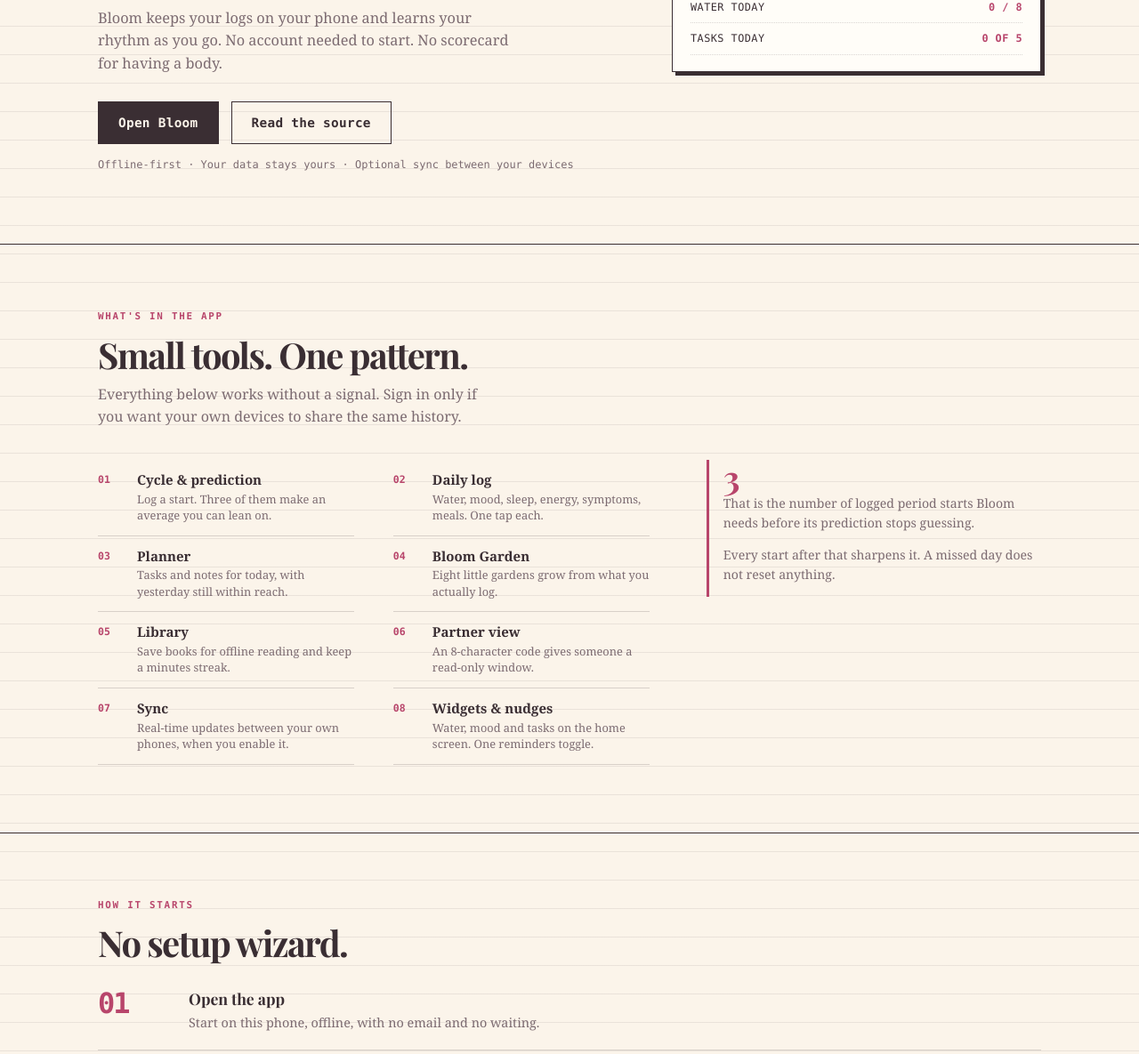
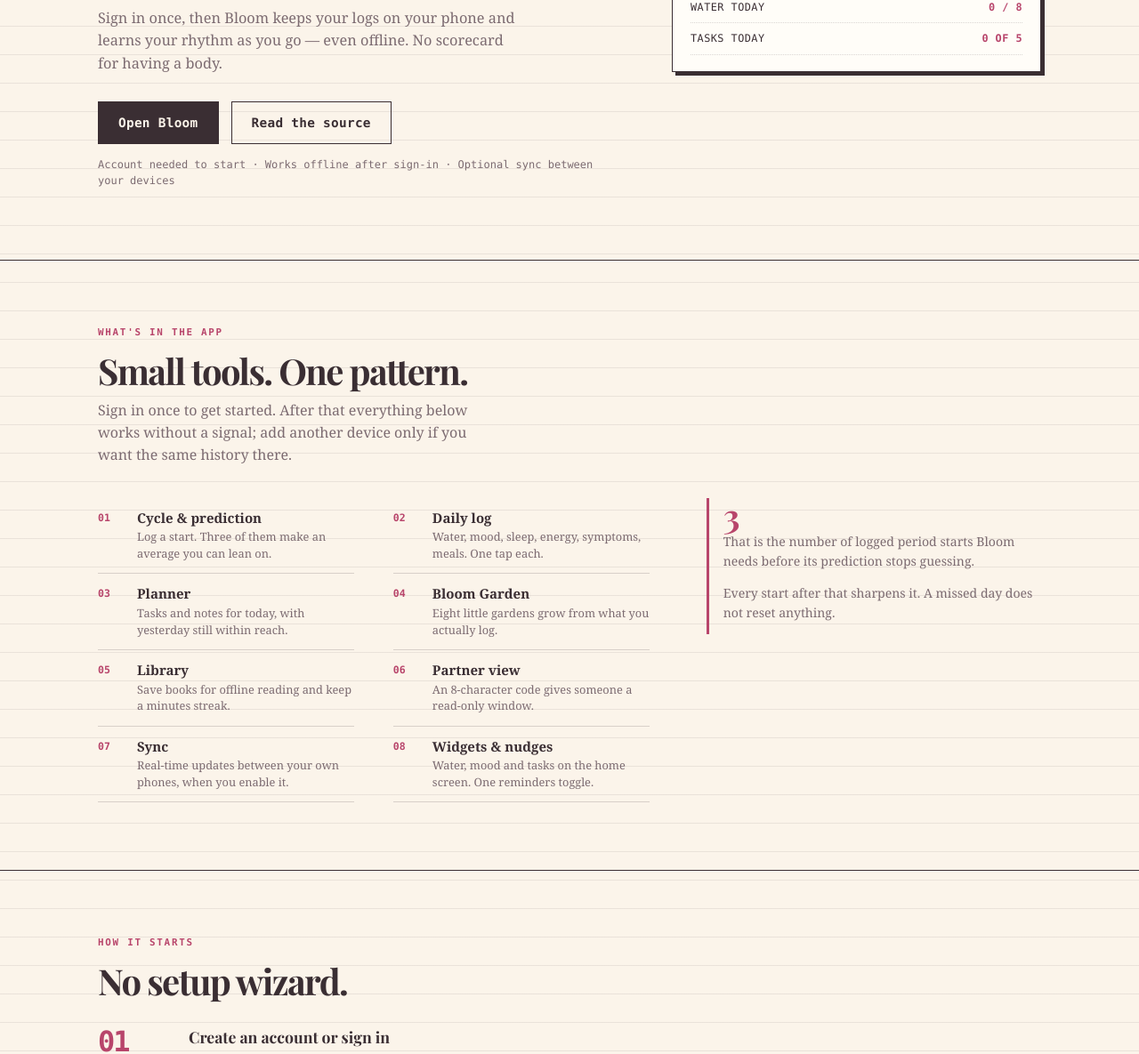
Before and after one commit to delishworks-design/delishworks-design.github.io, a plain HTML site: page landing/index.html in a window 1280 px wide. Shown: the part 482-1667 px from the top of the page at 89% size. Drawn offline with nearby package versions, Linux system fonts and the light colour scheme; a web font is replaced by a local one.

Commit message:
Correct landing copy: account required before offline use

```diff
--- a/landing/index.html
+++ b/landing/index.html
@@ -5,7 +5,7 @@
 <meta charset="utf-8">
 <meta name="viewport" content="width=device-width,initial-scale=1,viewport-fit=cover">
 <title>Bloom — three starts is enough</title>
-<meta name="description" content="Bloom is an offline-first PCOS and PMOS planner. Log a period start, watch the pattern form, and keep your own data on your phone.">
+<meta name="description" content="Bloom is a PCOS and PMOS planner that works offline once you sign in. Log a period start, watch the pattern form, and keep your own data on your phone.">
 <link rel="preconnect" href="https://fonts.googleapis.com">
 <link rel="preconnect" href="https://fonts.gstatic.com" crossorigin>
 <link href="https://fonts.googleapis.com/css2?family=Playfair+Display:wght@700&family=Sansita:wght@400;700&display=swap" rel="stylesheet">
@@ -113,9 +113,9 @@ footer{border-top:1px solid var(--ink);padding:26px 0 44px}
  <div>
   <div class="hero-index"><div class="big-num">03</div><div class="stamp">period starts<br>to trust<br>the pattern</div></div>
   <h1>A gentler way to <em>know your cycle.</em></h1>
-  <p class="lede">Bloom keeps your logs on your phone and learns your rhythm as you go. No account needed to start. No scorecard for having a body.</p>
+  <p class="lede">Sign in once, then Bloom keeps your logs on your phone and learns your rhythm as you go — even offline. No scorecard for having a body.</p>
   <div class="actions"><a class="btn" href="/bloom/">Open Bloom</a><a class="btn plain" href="https://github.com/delishworks-design/bloom">Read the source</a></div>
-  <p class="fine">Offline-first · Your data stays yours · Optional sync between your devices</p>
+  <p class="fine">Account needed to start · Works offline after sign-in · Optional sync between your devices</p>
  </div>
  <div class="receipt" aria-label="Example cycle card">
   <p class="r-day">21</p>
@@ -133,7 +133,7 @@ footer{border-top:1px solid var(--ink);padding:26px 0 44px}
 <section id="what"><div class="wrap">
  <p class="kicker">What's in the app</p>
  <h2>Small tools. One pattern.</h2>
- <p class="intro">Everything below works without a signal. Sign in only if you want your own devices to share the same history.</p>
+ <p class="intro">Sign in once to get started. After that everything below works without a signal; add another device only if you want the same history there.</p>
  <div class="cols">
   <ol class="index">
    <li><b>01</b><div><strong>Cycle &amp; prediction</strong><span>Log a start. Three of them make an average you can lean on.</span></div></li>
@@ -157,7 +157,7 @@ footer{border-top:1px solid var(--ink);padding:26px 0 44px}
  <p class="kicker">How it starts</p>
  <h2>No setup wizard.</h2>
  <ol class="steps">
-  <li><div><h3>Open the app</h3><p>Start on this phone, offline, with no email and no waiting.</p></div></li>
+  <li><div><h3>Create an account or sign in</h3><p>One email and password. Your logs live on this phone from then on.</p></div></li>
   <li><div><h3>Log the first day</h3><p>One date is enough to begin. Add water or a mood if today calls for it.</p></div></li>
   <li><div><h3>Let the pattern appear</h3><p>After three starts, cycle length and insights become something you can trust.</p></div></li>
   <li><div><h3>Invite someone, if you want</h3><p>Share a code for a read-only view, or sign in to sync your own devices.</p></div></li>
```
